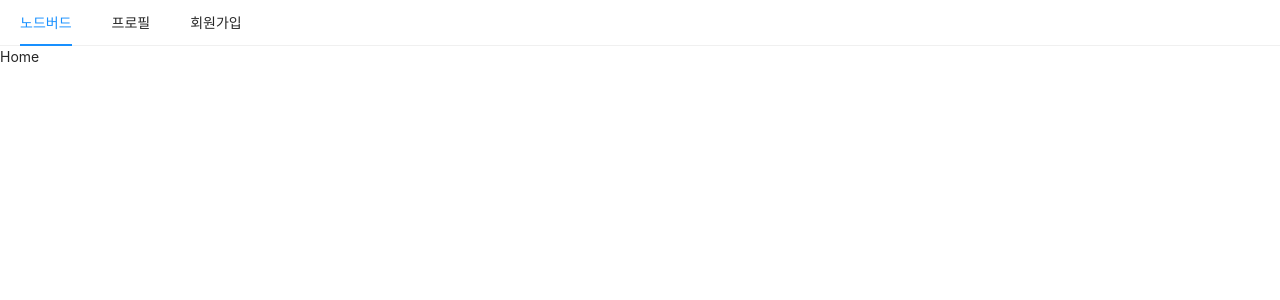
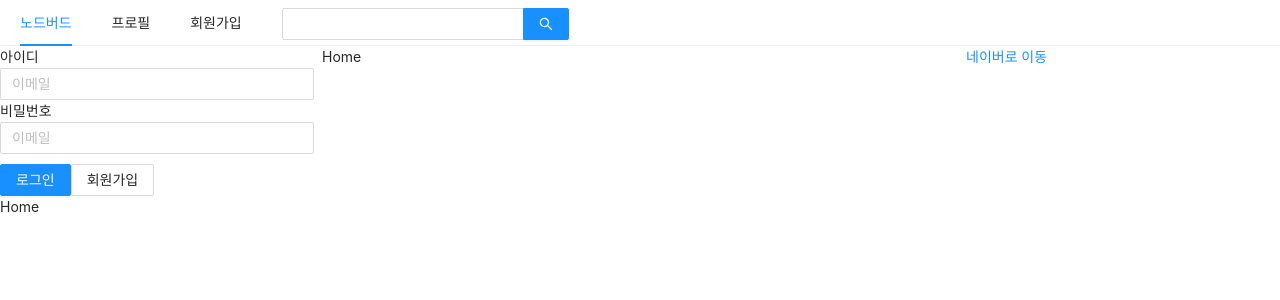
Before and after one commit to Knoa0405/nodebird, a Next.js app: page / in a window 1280 px wide. Shown: the top 300 px of the page. Built offline with nearby package versions, Linux system fonts and the light colour scheme.

Commit message:
🎨 Implements Login

```diff
--- a/components/Applayout.js
+++ b/components/Applayout.js
@@ -1,9 +1,20 @@
-import React from 'react';
+import React, { useState } from 'react';
+
 import propTypes from 'prop-types';
 import Link from 'next/link';
-import { Menu } from 'antd';
+import { Input, Menu, Row, Col } from 'antd';
+
+import LoginForm from './LoginForm';
+import UserProfile from './UserProfile';
+
+import styled from 'styled-components';
+
+const SearchInput = styled(Input.Search)`
+  vertical-align : middle;
+`;
 
 const AppLayout = ({ children }) => {
+  const [isLoggedIn, setIsLoggedIn] = useState(false);
   return (
     <div>
       <Menu mode="horizontal">
@@ -16,7 +27,23 @@
         <Menu.Item>
           <Link href="/signup"><a>회원가입</a></Link>
         </Menu.Item>
+        <Menu.Item>
+          <SearchInput enterButton />
+        </Menu.Item>
       </Menu>
+      <Row gutter={8}>
+        <Col xs={24} md={6} >
+          {isLoggedIn ? <UserProfile /> : <LoginForm />}
+        </Col>
+        <Col xs={24} md={12} >
+          {children}
+        </Col>
+        <Col xs={24} md={6} >
+          <a href="https://naver.com" target="_blank" rel="noreferrer noopener">
+            네이버로 이동
+          </a>
+        </Col>
+      </Row>
       {children}
     </div>
   );
--- /dev/null
+++ b/components/LoginForm.js
@@ -0,0 +1,60 @@
+import React, { useState, useCallback } from 'react';
+
+import { Button, Form, Input } from 'antd';
+
+import Link from 'next/link';
+
+import styled from 'styled-components';
+
+const ButtonWrapper = styled.div`
+  margin-top : 10px;
+`;
+
+const LoginForm = () => {
+  const [email, setEmail] = useState('');
+  const [password, setPassword] = useState('');
+
+  const onChangeId = useCallback((e) => {
+    setId(e.target.value);
+  }, []);
+
+  const onChangePassword = useCallback((e) => {
+    setId(e.target.value);
+  }, []);
+
+
+
+
+  return (
+    <Form>
+      <div>
+        <label htmlFor="user-id">아이디</label>
+        <br />
+        <Input
+          name="user-id"
+          type="email"
+          value={email}
+          onChange={onChangeId}
+          placeholder="이메일"
+        />
+      </div>
+      <div>
+        <label htmlFor="user-password">비밀번호</label>
+        <br />
+        <Input
+          name="user-password"
+          type="password"
+          onChange={onChangePassword}
+          value={password}
+          placeholder="이메일"
+        />
+      </div>
+      <ButtonWrapper >
+        <Button type="primary" htmlType="submit" loading={false}>로그인</Button>
+        <Link href="/signup"><a><Button>회원가입</Button></a></Link>
+      </ButtonWrapper>
+    </Form>
+  )
+}
+
+export default LoginForm;
--- /dev/null
+++ b/components/UserProfile.js
@@ -0,0 +1,9 @@
+import React from 'react';
+
+const UserProfile = () => {
+  return (
+    <p>유저 프로필</p>
+  )
+}
+
+export default UserProfile;
```
